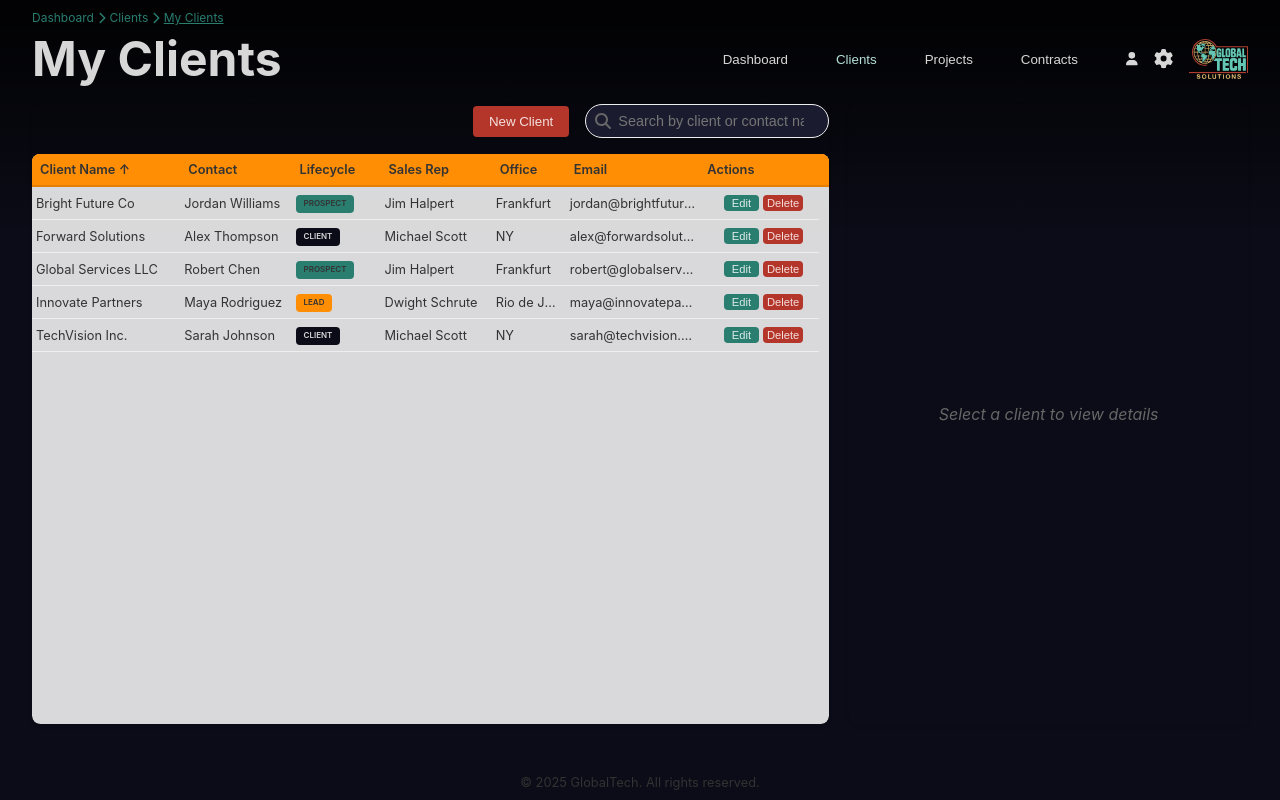
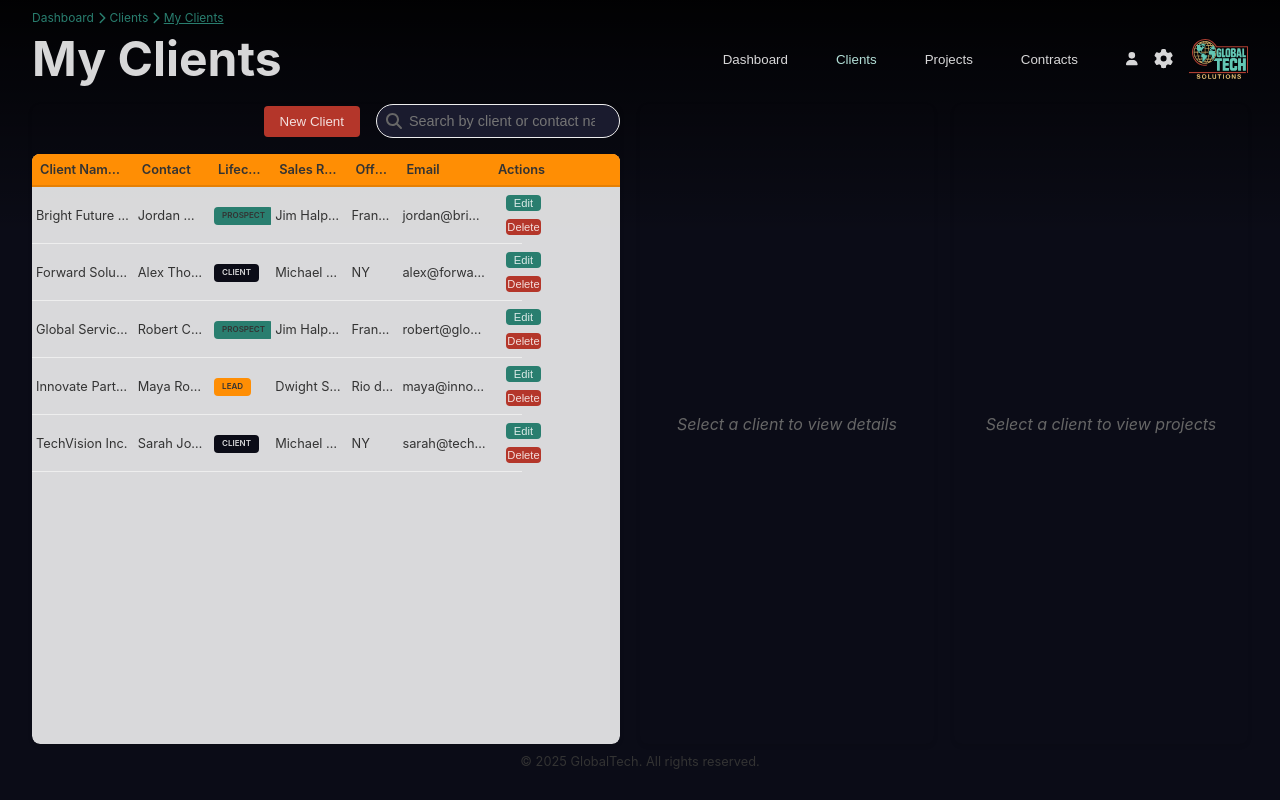
Before and after one commit to ClaudiaHarris/MyClients, a React (Create React App) app: page / in a window 1280 px wide. Built offline with nearby package versions, Linux system fonts and the light colour scheme; no server answers; the database is empty.

Commit message:
removed project list actions

```diff
--- a/src/App.css
+++ b/src/App.css
@@ -160,15 +160,7 @@ h1, h2, h3, h4, h5, h6 {
   display: flex;
   flex-direction: column;
 }
-.client-details-container {
-  background-color: transparent;
-  display: flex;
-  flex-direction: column;
-  height: 100%;
-  border-radius: 8px;
-  box-shadow: 0 2px 4px rgba(0, 0, 0, 0.1);
-  overflow: hidden;
-}
+
 
 /* Client List */
 .client-list {
@@ -406,13 +398,7 @@ h1, h2, h3, h4, h5, h6 {
   color: var(--white);
 }
 
-.actions {
-  display: flex;
-  gap: var(--spacing-xs);
-  padding: var(--spacing-xs);
-  min-width: 120px;
-  justify-content: flex-end; /* Changed from flex-start to flex-end */
-}
+
 
 .edit-btn, .delete-btn, .archive-btn {
   display: inline-flex;
@@ -460,49 +446,6 @@ h1, h2, h3, h4, h5, h6 {
   text-align: center;
   padding: var(--spacing-lg);
   color: var(--medium-grey);
-}
-
-/* Client Card */
-.client-card {
-
-  height: 50vh;
-  border-radius: 8px;
-  display: flex;
-  flex-direction: column;
-}
-
-.client-card-header {
-  display: flex;
-  justify-content: space-between;
-  align-items: center;
-  padding: var(--spacing-sm) var(--spacing-md);
-  gap: var(--spacing-md);
-}
-
-.client-card-actions {
-  display: flex;
-  gap: var(--spacing-xs);
-  justify-content: flex-end;
-  margin-left: auto;
-  transform: translatey(-100%);
-}
-
-.client-card-content {
-  background-color: var(--white);
-  border-radius: 8px;
-  flex-direction: column;
-  padding: var(--spacing-md) var(--spacing-md);
-  flex: 1;
-  overflow-y: auto;
-}
-
-.client-card-content p {
-  font-size: 0.8rem;
-}
-
-.client-card-content h4 {
-  margin-bottom: 0;
-  font-size: 1.3rem;
 }
 
 .contracts-section div {
@@ -556,36 +499,6 @@ h1, h2, h3, h4, h5, h6 {
   font-style: italic;
 }
 
-/* Projects Box */
-.projects-box {
-  background-color: var(--white);
-  border-radius: 8px;
-  box-shadow: 0 2px 4px rgba(0, 0, 0, 0.1);
-  overflow: hidden;
-  flex: 1;
-  display: flex;
-  flex-direction: column;
-}
-
-.projects-box-header {
-  display: flex;
-  justify-content: space-between;
-  align-items: center;
-  padding: var(--spacing-sm) var(--spacing-md);
-
-  border-bottom: 1px solid var(--light-grey);
-}
-
-.projects-box-header h2 {
-  margin: 0;
-  font-size: 1.3rem;
-  color: var(--deep-blue);
-}
-
-.projects-box-actions {
-  display: flex;
-  gap: var(--spacing-xs);
-}
 
 .add-project-btn {
   background-color: var(--teal);
@@ -604,9 +517,8 @@ h1, h2, h3, h4, h5, h6 {
 
 .project-tabs {
   display: flex;
+  border-bottom: 1px solid var(--light-grey);
 
-  border-bottom: 1px solid var(--light-grey);
-  padding: 0 var(--spacing-md);
 }
 
 .tab {
@@ -632,7 +544,7 @@ h1, h2, h3, h4, h5, h6 {
 .project-list {
   flex: 1;
   overflow-y: auto;
-  padding: var(--spacing-md);
+
 }
 
 .projects-table {
@@ -660,7 +572,7 @@ h1, h2, h3, h4, h5, h6 {
   display: inline-block;
   padding: var(--spacing-xs) var(--spacing-sm);
   border-radius: 4px;
-  font-size: 0.7rem;
+  font-size: 0.5rem;
   font-weight: 600;
   text-transform: uppercase;
 }
@@ -668,6 +580,7 @@ h1, h2, h3, h4, h5, h6 {
 .status-badge.pending {
   background-color: var(--pending-color);
   color: var(--white);
+
 }
 
 .status-badge.active {
--- a/src/components/clients/ClientCard/ClientCard.jsx
+++ b/src/components/clients/ClientCard/ClientCard.jsx
@@ -14,6 +14,7 @@ const ClientCard = ({ client }) => {
     <div className="client-card">
 
       <div className="client-card-content">
+
         <ClientDetails
           name={client.name}
           address={client.address}
--- a/src/components/clients/ClientCard/ClientDetails.jsx
+++ b/src/components/clients/ClientCard/ClientDetails.jsx
@@ -6,7 +6,7 @@ const ClientDetails = ({ name, address, website }) => {
     <div className="client-details-section">
 
       <div className="section-content">
-        <h4><strong> {name}</strong></h4>
+        <h2> {name}</h2>
         <p> {address}</p>
         <p><span>
           <a href={`https://${website}`} target="_blank" rel="noopener noreferrer">{website}</a>
--- a/src/components/clients/ProjectsBox/ProjectList.jsx
+++ b/src/components/clients/ProjectsBox/ProjectList.jsx
@@ -12,8 +12,7 @@ const ProjectList = ({ projects }) => {
               <th>Status</th>
               <th>Start Date</th>
               <th>End Date</th>
-              <th>Support Tickets</th>
-              <th>Actions</th>
+              <th></th>
             </tr>
           </thead>
           <tbody>
@@ -27,18 +26,8 @@ const ProjectList = ({ projects }) => {
                 </td>
                 <td>{project.startDate}</td>
                 <td>{project.endDate}</td>
-                <td>
-                  <button
-                    className="support-tickets-link"
-                    onClick={() => alert(`View ${project.supportTickets} support tickets`)}
-                  >
-                    {project.supportTickets} tickets
-                  </button>
-                </td>
-                <td className="actions">
-                  <button className="edit-btn">Edit</button>
-                  <button className="delete-btn">Delete</button>
-                </td>
+
+
               </tr>
             ))}
           </tbody>
--- a/src/components/clients/ProjectsBox/ProjectsBox.jsx
+++ b/src/components/clients/ProjectsBox/ProjectsBox.jsx
@@ -17,11 +17,12 @@ const ProjectsBox = ({ clientId }) => {
 
   return (
     <div className="projects-box">
-      <div className="projects-box-header">
+
+      <div className="projects-card-content">
+
+        <div className="projects-card-header">
           <h2>Projects</h2>
-        <div className="projects-box-actions">
-          <button className="add-project-btn">Add Project</button>
-        </div>
+
         </div>
 
         <ProjectTabs
@@ -36,6 +37,9 @@ const ProjectsBox = ({ clientId }) => {
         />
 
         <ProjectList projects={filteredProjects} />
+
+      </div>
+
     </div>
   );
 };
--- a/src/components/layout/MainLayout.css
+++ b/src/components/layout/MainLayout.css
@@ -1,7 +1,7 @@
 /* MainLayout specific styles */
 .main-layout {
   background: linear-gradient(to bottom, rgba(0, 0, 0, 0.897) 0%, rgba(0, 0, 0, 0) 30%);
-  height: 100vh;
+  height: 80%;
   margin: 0 0;
   display: flex;
   flex-direction: column;
@@ -59,28 +59,104 @@
   border-radius: 8px;
 }
 
+.actions {
+  display: flex;
+  flex-direction: column;
+  gap: 0.5rem;
+  font-size: 0.5rem;
+  min-width: 73;
+}
 
 /* Bento box layout styles */
 .client-screen-container {
   display: grid;
-  grid-template-columns: 2fr 1fr;
-  grid-template-rows: auto;
+  grid-template-columns: 2fr 1fr 1fr;
+
   gap: 20px;
-  height: calc(100vh - 180px); /* Subtract navbar and footer height */
+  height: 80vh;
+  margin-bottom: 0;
 }
 
+
 .client-list-container {
+
   background-color: var(--medium-gray);
   border-radius: 8px;
   padding:0;
   padding-top: 0;
 }
 
-.client-details-container {
+.client-card {
+  height: 100vh;
+  border-radius: 8px;
+  display: flex;
+  flex-direction: column;
+
+}
+
+
+.client-card-header {
+  display: flex;
+  justify-content: space-between;
+  align-items: center;
+  padding: var(--spacing-sm) var(--spacing-md);
+  gap: var(--spacing-md);
+}
+
+.client-card-actions {
+  display: flex;
+  gap: var(--spacing-xs);
+  justify-content: flex-end;
+  margin-left: auto;
+  transform: translatey(-100%);
+}
+
+.client-card-content, .projects-card-content {
+  background-color: var(--white);
+  border-radius: 8px;
+  flex-direction: column;
+  padding: var(--spacing-md) var(--spacing-md);
+  flex: 1;
+  overflow-y: auto;
+}
+
+.client-card-content p {
+  font-size: 0.8rem;
+}
+
+
+.client-details-container, .projects-container {
   display: flex;
   flex-direction: column;
   gap: 20px;
+  border-radius: 8px;
+  box-shadow: 0 2px 4px rgba(0, 0, 0, 0.1);
+  overflow: hidden;
 }
+
+/* Projects Box */
+.projects-card-content {
+  background-color: var(--white);
+  border-radius: 8px;
+  box-shadow: 0 2px 4px rgba(0, 0, 0, 0.1);
+  overflow: hidden;
+  flex: 1;
+  display: flex;
+  flex-direction: column;
+}
+
+.projects-card-header {
+  display: flex;
+  justify-content: space-between;
+  align-items: center;
+  border-bottom: 1px solid var(--light-grey);
+}
+
+.projects-card-actions {
+  display: flex;
+  gap: var(--spacing-xs);
+}
+
 
 .footer {
   text-align: center;
--- a/src/pages/ClientScreen.jsx
+++ b/src/pages/ClientScreen.jsx
@@ -1,22 +1,11 @@
 // src/pages/ClientScreen.jsx
 import React, { useEffect, useState } from 'react';
-import {FontAwesomeIcon} from '@fortawesome/react-fontawesome';
-import { faUser, faCog, faSearch, faChevronRight } from '@fortawesome/free-solid-svg-icons';
 import supabase from '../config/supabaseClient';
 import MainLayout from '../components/layout/MainLayout'; // Assuming you have a MainLayout component
-import Button from '../components/common/Button'; // Assuming you have a Button component
-import SearchBar from '../components/common/SearchBar'; // Assuming you have a SearchBar component
-import ClientDetails from '../components/clients/ClientCard/ClientDetails'; // Assuming you have a ClientDetails component
 import ClientList from '../components/clients/ClientsList/ClientList'; // Assuming you have a ClientList component
-import ContactSection from '../components/clients/ClientCard/ContactSection'; // Assuming you have a ContactSection component
-import SalesRepSection from '../components/clients/ClientCard/SalesRepSection'; // Assuming you have a SalesRepSection component
-import ContractsSection from '../components/clients/ClientCard/ContractsSection'; // Assuming you have a ContractsSection component
 import ClientCard from '../components/clients/ClientCard/ClientCard'; // Assuming you have a ClientCard component
-import ProjectTabs from '../components/clients/ProjectsBox/ProjectTabs'; // Assuming you have a ProjectTabs component
-import ProjectList from '../components/clients/ProjectsBox/ProjectList'; // Assuming you have a ProjectList component
 import ProjectsBox from '../components/clients/ProjectsBox/ProjectsBox'; // Assuming you have a ProjectsBox component
 import AddClientModal from '../components/modal/AddClientModal'; // Assuming you have an AddClientModal component
-import AddClientButton from '../components/modal/AddClientButton'; // Assuming you have an AddClientButton component
 import ClientListActions from '../components/clients/ClientsList/ClientListActions'; // Assuming you have a ClientListActions component
 // Mock data
 const mockClients = [
@@ -184,6 +173,7 @@ const ClientScreen = () => {
 
 
       <div className="client-screen-container">
+
         <div className="client-list-container">
           <ClientListActions
             onAddNew={() => setIsAddModalOpen(true)}
@@ -197,12 +187,11 @@ const ClientScreen = () => {
           />
         </div>
 
-        {/* Right side: Client details and Projects */}
+        {/* Middle: Client details */}
         <div className="client-details-container">
           {selectedClient ? (
             <>
               <ClientCard client={selectedClient} />
-              <ProjectsBox clientId={selectedClient.id} />
             </>
           ) : (
             <div className="no-selection-placeholder">
@@ -210,6 +199,22 @@ const ClientScreen = () => {
             </div>
           )}
         </div>
+
+        {/* Left: Projects */}
+
+        <div className="projects-container">
+          {selectedClient ? (
+            <>
+              <ProjectsBox clientId={selectedClient.id} />
+            </>
+          ) : (
+            <div className="no-selection-placeholder">
+              Select a client to view projects
+            </div>
+          )}
+        </div>
+
+
       </div>
 
       <AddClientModal
```
Lines whose indentation alone changed are shown as unchanged.
